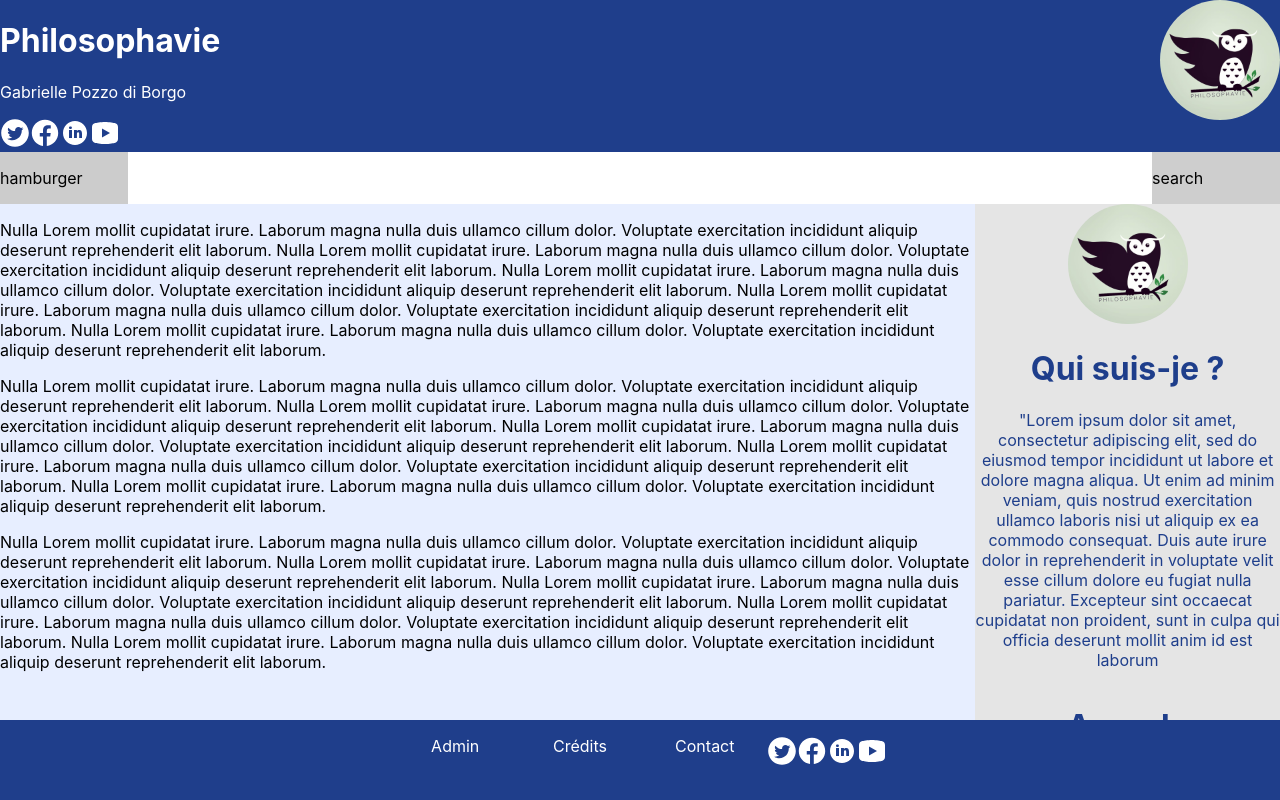
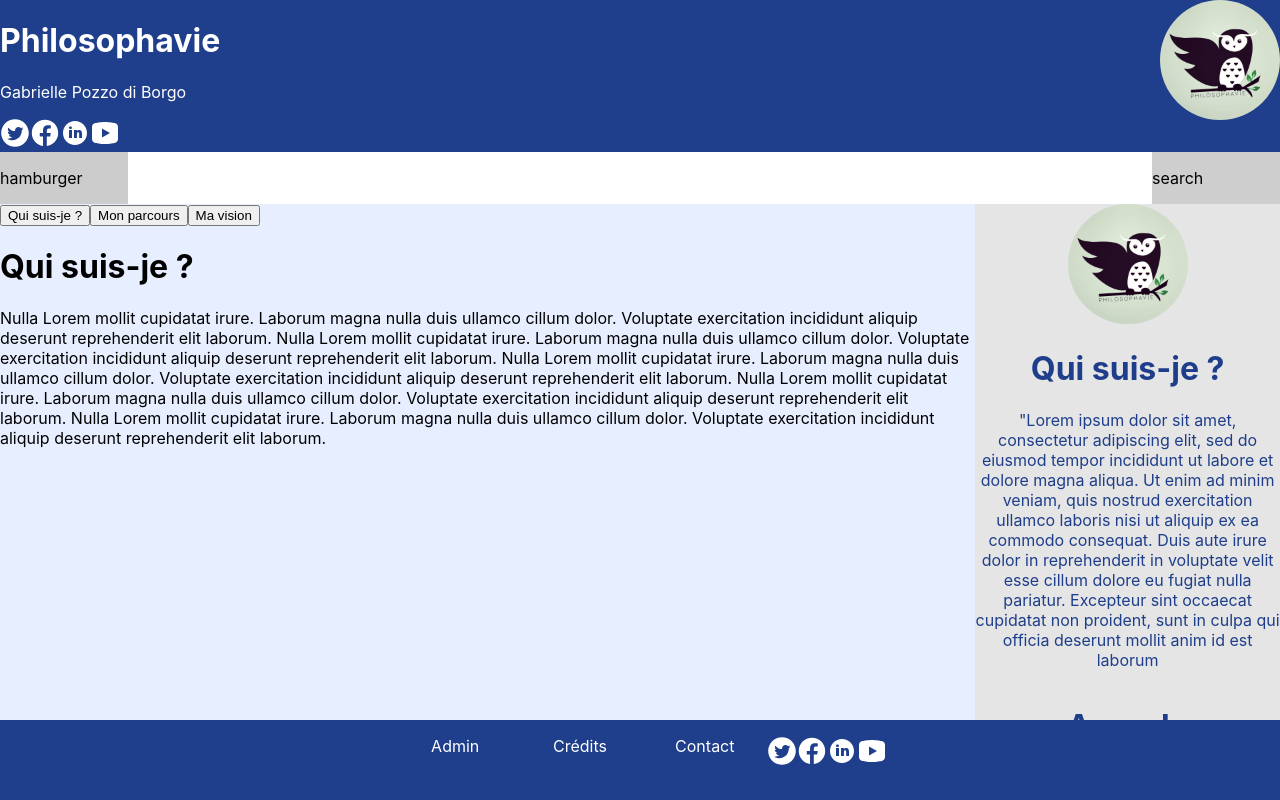
Before and after one commit to lcayment/PII-philosophavie, a React (Create React App) app: page /presentation in a window 1280 px wide. Built offline with nearby package versions, Linux system fonts and the light colour scheme.

Commit message:
add tabs in presentation

```diff
--- a/package.json
+++ b/package.json
@@ -8,6 +8,7 @@
     "@testing-library/user-event": "^13.5.0",
     "react": "^17.0.2",
     "react-dom": "^17.0.2",
+    "react-headless-tabs": "^4.0.2",
     "react-minimal-side-navigation": "^1.9.2",
     "react-scripts": "5.0.0",
     "web-vitals": "^2.1.4"
--- a/src/Presentation.js
+++ b/src/Presentation.js
@@ -1,53 +1,89 @@
 import React from "react";
 import "./Presentation.css";
+import { TabPanel } from "./lib/index-navbar.tsx";
+import { useTabs } from "./lib/index-navbar.tsx";
+import { TabSelector } from "./lib/TabSelector.tsx";
 
 function Presentation() {
+  const [selectedTab, setSelectedTab] = useTabs(["me", "parcours", "vision"]);
   return (
     <div className="Presentation">
+      <nav className="flex border-b border-gray-300">
+        <TabSelector
+          isActive={selectedTab === "me"}
+          onClick={() => setSelectedTab("me")}
+        >
+          Qui suis-je ?
+        </TabSelector>
+        <TabSelector
+          isActive={selectedTab === "parcours"}
+          onClick={() => setSelectedTab("parcours")}
+        >
+          Mon parcours
+        </TabSelector>
+        <TabSelector
+          isActive={selectedTab === "vision"}
+          onClick={() => setSelectedTab("vision")}
+        >
+          Ma vision
+        </TabSelector>
+      </nav>
+      <div className="p-4">
+        <TabPanel hidden={selectedTab !== "me"}>
+          <h1>Qui suis-je ?</h1>
           <p>
             Nulla Lorem mollit cupidatat irure. Laborum magna nulla duis ullamco
             cillum dolor. Voluptate exercitation incididunt aliquip deserunt
-        reprehenderit elit laborum. Nulla Lorem mollit cupidatat irure. Laborum
-        magna nulla duis ullamco cillum dolor. Voluptate exercitation incididunt
-        aliquip deserunt reprehenderit elit laborum. Nulla Lorem mollit
-        cupidatat irure. Laborum magna nulla duis ullamco cillum dolor.
-        Voluptate exercitation incididunt aliquip deserunt reprehenderit elit
-        laborum. Nulla Lorem mollit cupidatat irure. Laborum magna nulla duis
-        ullamco cillum dolor. Voluptate exercitation incididunt aliquip deserunt
-        reprehenderit elit laborum. Nulla Lorem mollit cupidatat irure. Laborum
-        magna nulla duis ullamco cillum dolor. Voluptate exercitation incididunt
-        aliquip deserunt reprehenderit elit laborum.
+            reprehenderit elit laborum. Nulla Lorem mollit cupidatat irure.
+            Laborum magna nulla duis ullamco cillum dolor. Voluptate
+            exercitation incididunt aliquip deserunt reprehenderit elit laborum.
+            Nulla Lorem mollit cupidatat irure. Laborum magna nulla duis ullamco
+            cillum dolor. Voluptate exercitation incididunt aliquip deserunt
+            reprehenderit elit laborum. Nulla Lorem mollit cupidatat irure.
+            Laborum magna nulla duis ullamco cillum dolor. Voluptate
+            exercitation incididunt aliquip deserunt reprehenderit elit laborum.
+            Nulla Lorem mollit cupidatat irure. Laborum magna nulla duis ullamco
+            cillum dolor. Voluptate exercitation incididunt aliquip deserunt
+            reprehenderit elit laborum.
           </p>
-
+        </TabPanel>
+        <TabPanel hidden={selectedTab !== "parcours"}>
+          <h1>Mon parcours</h1>
           <p>
             Nulla Lorem mollit cupidatat irure. Laborum magna nulla duis ullamco
             cillum dolor. Voluptate exercitation incididunt aliquip deserunt
-        reprehenderit elit laborum. Nulla Lorem mollit cupidatat irure. Laborum
-        magna nulla duis ullamco cillum dolor. Voluptate exercitation incididunt
-        aliquip deserunt reprehenderit elit laborum. Nulla Lorem mollit
-        cupidatat irure. Laborum magna nulla duis ullamco cillum dolor.
-        Voluptate exercitation incididunt aliquip deserunt reprehenderit elit
-        laborum. Nulla Lorem mollit cupidatat irure. Laborum magna nulla duis
-        ullamco cillum dolor. Voluptate exercitation incididunt aliquip deserunt
-        reprehenderit elit laborum. Nulla Lorem mollit cupidatat irure. Laborum
-        magna nulla duis ullamco cillum dolor. Voluptate exercitation incididunt
-        aliquip deserunt reprehenderit elit laborum.
+            reprehenderit elit laborum. Nulla Lorem mollit cupidatat irure.
+            Laborum magna nulla duis ullamco cillum dolor. Voluptate
+            exercitation incididunt aliquip deserunt reprehenderit elit laborum.
+            Nulla Lorem mollit cupidatat irure. Laborum magna nulla duis ullamco
+            cillum dolor. Voluptate exercitation incididunt aliquip deserunt
+            reprehenderit elit laborum. Nulla Lorem mollit cupidatat irure.
+            Laborum magna nulla duis ullamco cillum dolor. Voluptate
+            exercitation incididunt aliquip deserunt reprehenderit elit laborum.
+            Nulla Lorem mollit cupidatat irure. Laborum magna nulla duis ullamco
+            cillum dolor. Voluptate exercitation incididunt aliquip deserunt
+            reprehenderit elit laborum.
           </p>
-
+        </TabPanel>
+        <TabPanel hidden={selectedTab !== "vision"}>
+          <h1>Ma vision</h1>
           <p>
             Nulla Lorem mollit cupidatat irure. Laborum magna nulla duis ullamco
             cillum dolor. Voluptate exercitation incididunt aliquip deserunt
-        reprehenderit elit laborum. Nulla Lorem mollit cupidatat irure. Laborum
-        magna nulla duis ullamco cillum dolor. Voluptate exercitation incididunt
-        aliquip deserunt reprehenderit elit laborum. Nulla Lorem mollit
-        cupidatat irure. Laborum magna nulla duis ullamco cillum dolor.
-        Voluptate exercitation incididunt aliquip deserunt reprehenderit elit
-        laborum. Nulla Lorem mollit cupidatat irure. Laborum magna nulla duis
-        ullamco cillum dolor. Voluptate exercitation incididunt aliquip deserunt
-        reprehenderit elit laborum. Nulla Lorem mollit cupidatat irure. Laborum
-        magna nulla duis ullamco cillum dolor. Voluptate exercitation incididunt
-        aliquip deserunt reprehenderit elit laborum.
+            reprehenderit elit laborum. Nulla Lorem mollit cupidatat irure.
+            Laborum magna nulla duis ullamco cillum dolor. Voluptate
+            exercitation incididunt aliquip deserunt reprehenderit elit laborum.
+            Nulla Lorem mollit cupidatat irure. Laborum magna nulla duis ullamco
+            cillum dolor. Voluptate exercitation incididunt aliquip deserunt
+            reprehenderit elit laborum. Nulla Lorem mollit cupidatat irure.
+            Laborum magna nulla duis ullamco cillum dolor. Voluptate
+            exercitation incididunt aliquip deserunt reprehenderit elit laborum.
+            Nulla Lorem mollit cupidatat irure. Laborum magna nulla duis ullamco
+            cillum dolor. Voluptate exercitation incididunt aliquip deserunt
+            reprehenderit elit laborum.
           </p>
+        </TabPanel>
+      </div>
     </div>
   );
 }
--- /dev/null
+++ b/src/lib/TabSelector.tsx
@@ -0,0 +1,22 @@
+import * as React from 'react';
+
+export const TabSelector = ({
+  isActive,
+  children,
+  onClick,
+}: {
+  isActive: boolean;
+  children: React.ReactNode;
+  onClick: () => void;
+}) => (
+  <button
+    className={`mr-8 group inline-flex items-center px-2 py-4 border-b-2 font-medium text-sm leading-5 cursor-pointer whitespace-nowrap ${
+      isActive
+        ? 'border-indigo-500 text-indigo-600 focus:outline-none focus:text-indigo-800 focus:border-indigo-700'
+        : 'border-transparent text-gray-500 hover:text-gray-600 hover:border-gray-300 focus:text-gray-600 focus:border-gray-300'
+    }`}
+    onClick={onClick}
+  >
+    {children}
+  </button>
+);
--- /dev/null
+++ b/src/lib/index-navbar.tsx
@@ -0,0 +1,81 @@
+import * as React from "react";
+
+function usePrevious<T>(value: T) {
+  const ref = React.useRef<T>();
+
+  React.useEffect(() => {
+    ref.current = value;
+  });
+
+  return ref.current;
+}
+
+export function useTabs<K extends string>(tabs: K[], defaultTab?: K | null) {
+  const state = React.useState<K | null>();
+  const [selectedTab, setSelectedTab] = state;
+
+  const activeIndex = React.useMemo(() => {
+    if (selectedTab) {
+      return tabs.indexOf(selectedTab);
+    }
+
+    return -1;
+  }, [selectedTab, tabs]);
+
+  const previousActiveIndex = usePrevious(activeIndex);
+
+  React.useEffect(() => {
+    if (tabs.length === 0) {
+      setSelectedTab(undefined);
+
+      return;
+    }
+
+    if (selectedTab === null || (selectedTab && tabs.includes(selectedTab))) {
+      return;
+    }
+
+    if (
+      typeof previousActiveIndex === "number" &&
+      previousActiveIndex >= 0 &&
+      (tabs[previousActiveIndex] || tabs[previousActiveIndex - 1])
+    ) {
+      setSelectedTab(
+        tabs[previousActiveIndex] || tabs[previousActiveIndex - 1]
+      );
+
+      return;
+    }
+
+    if (defaultTab === null) {
+      return;
+    }
+
+    setSelectedTab(
+      defaultTab && tabs.includes(defaultTab) ? defaultTab : tabs[0]
+    );
+  }, [selectedTab, defaultTab, tabs]);
+
+  return state;
+}
+
+export function TabPanel({
+  children,
+  render = "lazy",
+  ...props
+}: React.HTMLAttributes<HTMLDivElement> & {
+  hidden: boolean;
+  render?: "always" | "lazy";
+}) {
+  const [shouldRender, setShouldRender] = React.useState(render === "always");
+
+  React.useEffect(() => {
+    if (props.hidden) {
+      return;
+    }
+
+    setShouldRender(true);
+  }, [props.hidden]);
+
+  return <div {...props}>{shouldRender ? children : null}</div>;
+}
--- /dev/null
+++ b/tsconfig.json
@@ -0,0 +1,5 @@
+{
+  "compilerOptions": {
+    "jsx": "react"
+  }
+}
```
Also changed, not shown: 1 other file (tests, documents, lock files or other folders). Lines whose indentation alone changed are shown as unchanged.
